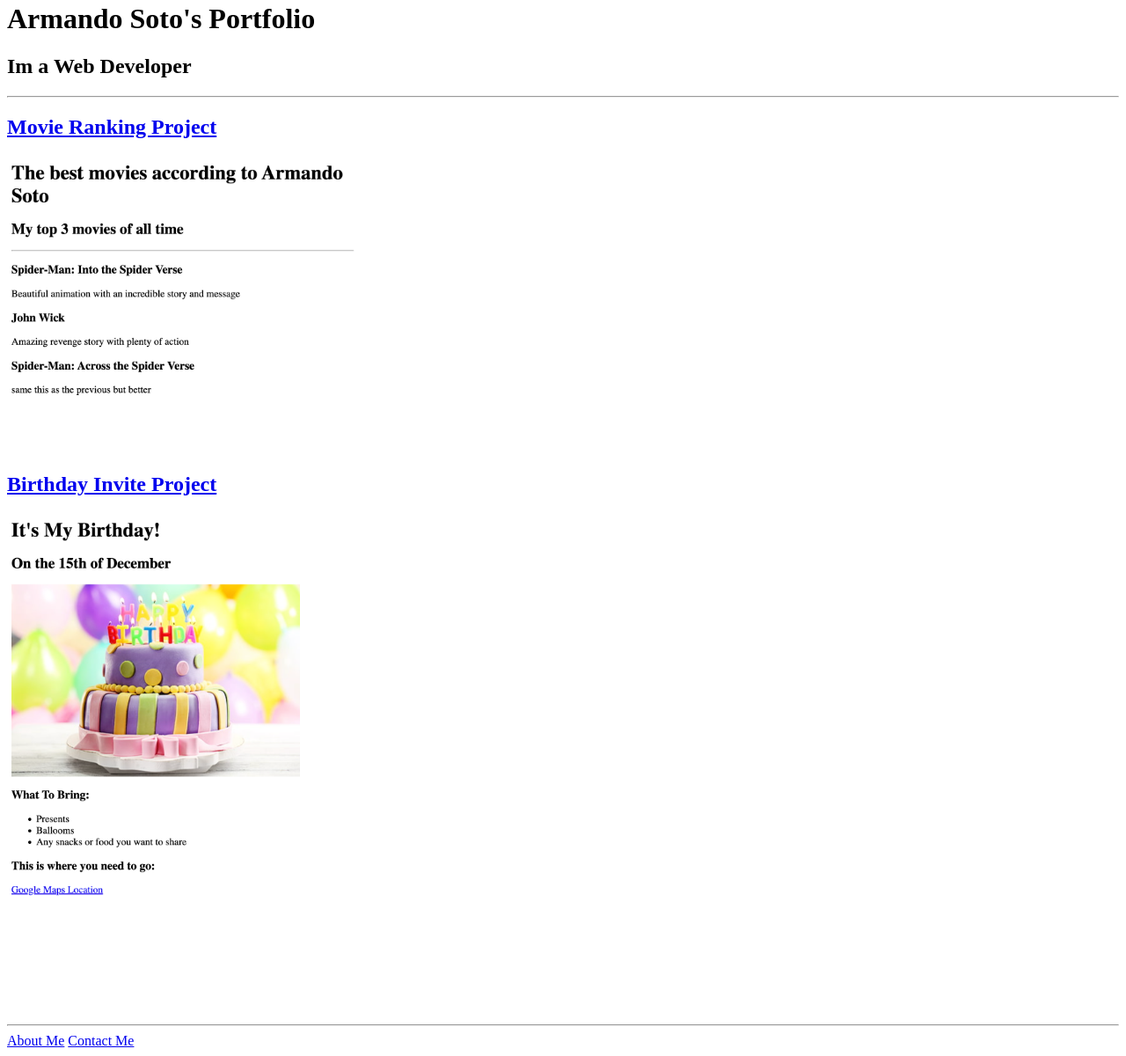
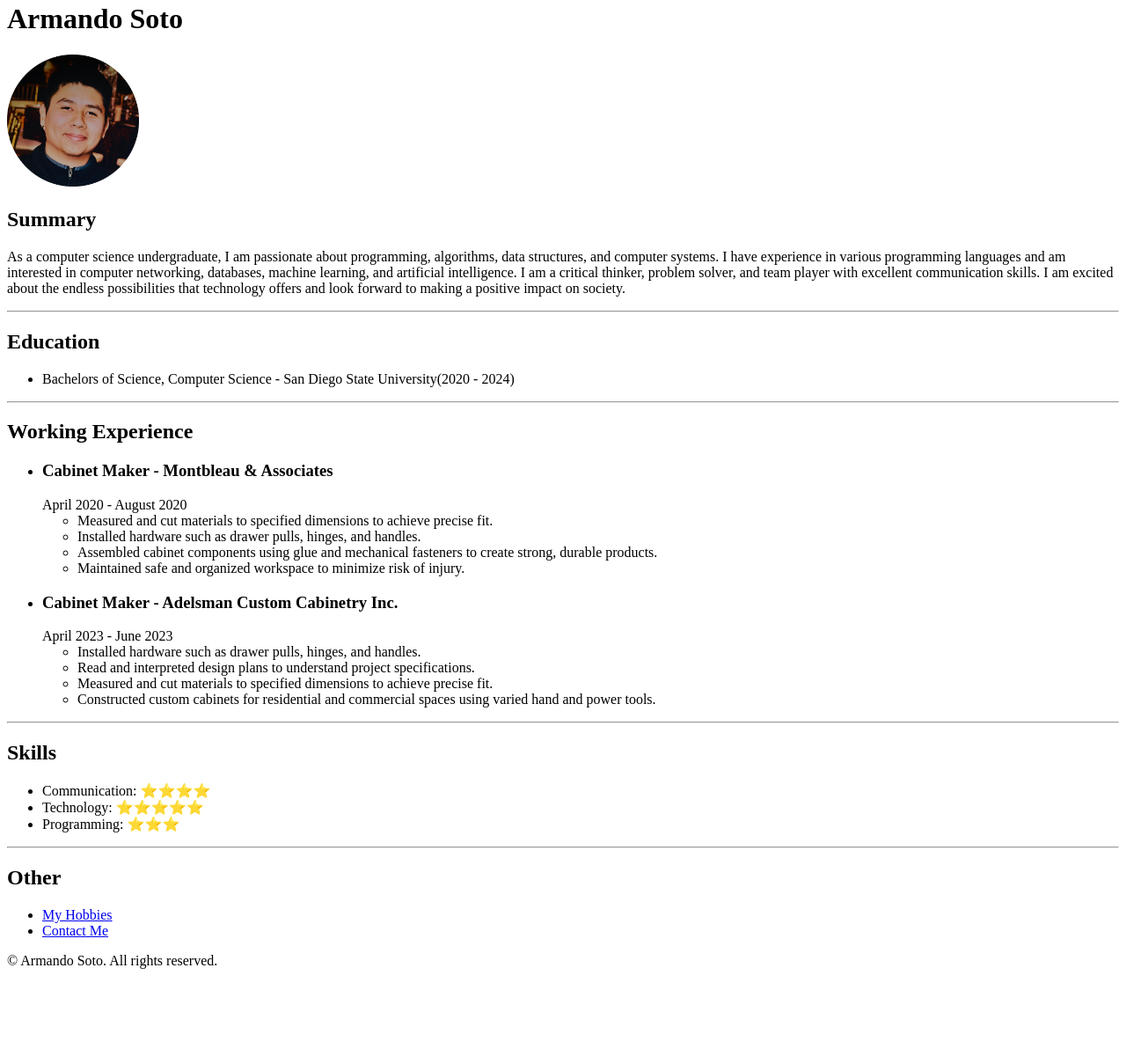
Before and after one commit to Asotolara/html-portfolio, a plain HTML site: page index.html in a window 1280 px wide. Shown: the part 18-1218 px from the top of the page at 88% size. After the commit the page ends 1127 px from the top, so only its background shows below. Drawn offline with Linux system fonts and the light colour scheme.

Commit message:
Add files via upload

```diff
--- a/index.html
+++ b/index.html
@@ -1,23 +1,69 @@
-<!-- TODO 1: Create the HTML Boilerplate -->
 <!DOCTYPE html>
 <html lang="en">
 <head>
     <meta charset="UTF-8">
     <meta http-equiv="X-UA-Compatible">
     <meta name="viewport" content="width=device-width, initial-scale=1.0">
-    <title>Armando Soto's Portfolio'</title>
+    <title>My Resume</title>
 </head>
 <body>
-    <h1>Armando Soto's Portfolio</h1>
-    <h2>Im a Web Developer</h2>
+    <h1>Armando Soto</h1>
+    <img src="images/profile-pic.png" alt="prfile picture of Armando Soto" width="150">
+    <h2>Summary</h2>
+    <p>As a computer science undergraduate, I am passionate about programming,
+        algorithms, data structures, and computer systems.
+        I have experience in various programming languages
+        and am interested in computer networking, databases, machine learning,
+        and artificial intelligence. I am a critical thinker, problem solver,
+        and team player with excellent communication skills. I am excited
+        about the endless possibilities that technology offers and look forward
+        to making a positive impact on society.
+    </p>
     <hr>
-    <a href="public/movie-ranking.html"><h2>Movie Ranking Project</h2></a>
-    <img src="assets/images/movie-ranking-personal.png" alt="movie ranking project" width="400">
-    <a href="public/birthday-invite.html"><h2>Birthday Invite Project</h2></a>
-    <img src="assets/images/birthday-invite-personal.png" alt="" width="400">
+    <h2>Education</h2>
+    <ul>
+        <li>Bachelors of Science, Computer Science - San Diego State University(2020 - 2024)</li>
+    </ul>
     <hr>
-    <a href="public/about.html">About Me</a>
-    <a href="public/contact.html">Contact Me</a>
+    <h2>Working Experience</h2>
+    <ul>
+        <li>
+            <h3>Cabinet Maker - Montbleau & Associates</h3>
+            April 2020 - August 2020
+            <ul>
+                <li>Measured and cut materials to specified dimensions to achieve precise fit.</li>
+                <li>Installed hardware such as drawer pulls, hinges, and handles.</li>
+                <li>Assembled cabinet components using glue and mechanical fasteners to create strong, durable products.</li>
+                <li>Maintained safe and organized workspace to minimize risk of injury.</li>
+            </ul>
+        </li>
+        <li>
+            <h3>Cabinet Maker - Adelsman Custom Cabinetry Inc.</h3>
+            April 2023 - June 2023
+            <ul>
+                <li>Installed hardware such as drawer pulls, hinges, and handles.</li>
+                <li>Read and interpreted design plans to understand project specifications.</li>
+                <li>Measured and cut materials to specified dimensions to achieve precise fit.</li>
+                <li>Constructed custom cabinets for residential and commercial spaces using varied hand and power tools.</li>
+            </ul>
+        </li>
+    </ul>
+    <hr>
+    <h2>Skills</h2>
+    <ul>
+        <li>Communication: ⭐⭐⭐⭐</li>
+        <li>Technology:    ⭐⭐⭐⭐⭐</li>
+        <li>Programming:   ⭐⭐⭐</li>
+    </ul>
+    <hr>
+    <h2>Other</h2>
+    <ul>
+        <li><a href="my-hobbies.html">My Hobbies</a></li>
+        <li><a href="contact-me.html">Contact Me</a></li>
+    </ul>
+    <footer>© Armando Soto. All rights reserved.</footer>
+
+
 
 </body>
 </html>
```
Also changed, not shown: contact-me.html (added, +20 -0 lines), my-hobbies.html (added, +18 -0 lines), images/profile-pic.png (added).
